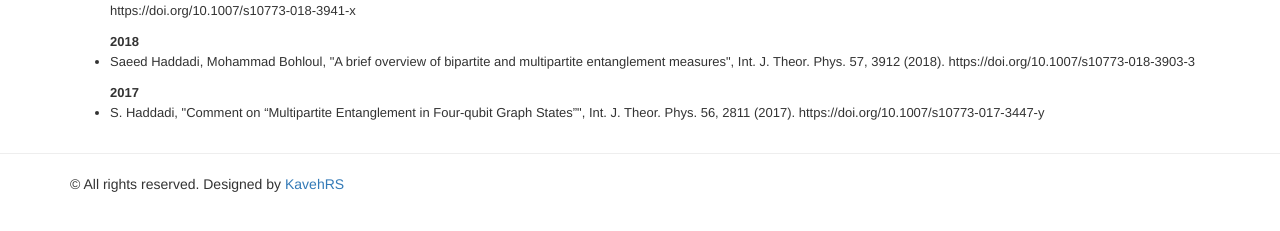
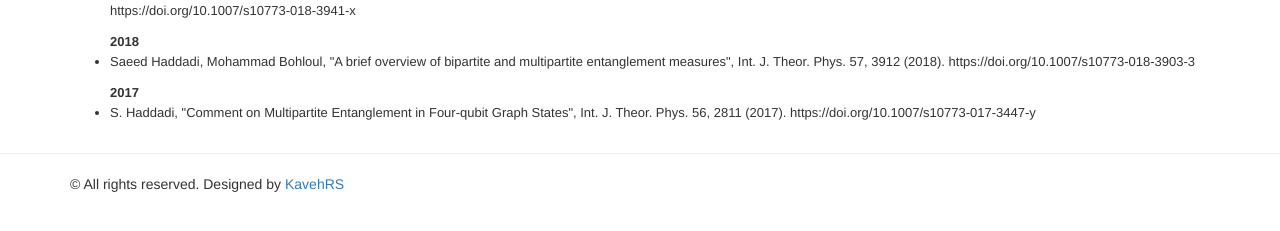
Before and after one commit to ssqig/ssqig.github.io, a Jekyll site: the page built from pulications.md, in a window 1280 px wide. Shown: the part 572-803 px from the top of the page. Built offline with Jekyll 4.4.1, drawn with Linux system fonts in a browser that asks for light colours; nearby versions of some CDN libraries.

Commit message:
Update pulications.md

```diff
--- a/pulications.md
+++ b/pulications.md
@@ -69,4 +69,4 @@ permalink: /publications/
 
 												                                <li>
                                     <p class="paragraph_style_4" align="justify">
-                                        <font size="2">S. Haddadi, "Comment on “Multipartite Entanglement in Four-qubit Graph States”", Int. J. Theor. Phys. 56, 2811 (2017). https://doi.org/10.1007/s10773-017-3447-y</font></p></li>
+                                        <font size="2">S. Haddadi, "Comment on Multipartite Entanglement in Four-qubit Graph States", Int. J. Theor. Phys. 56, 2811 (2017). https://doi.org/10.1007/s10773-017-3447-y</font></p></li>
```
